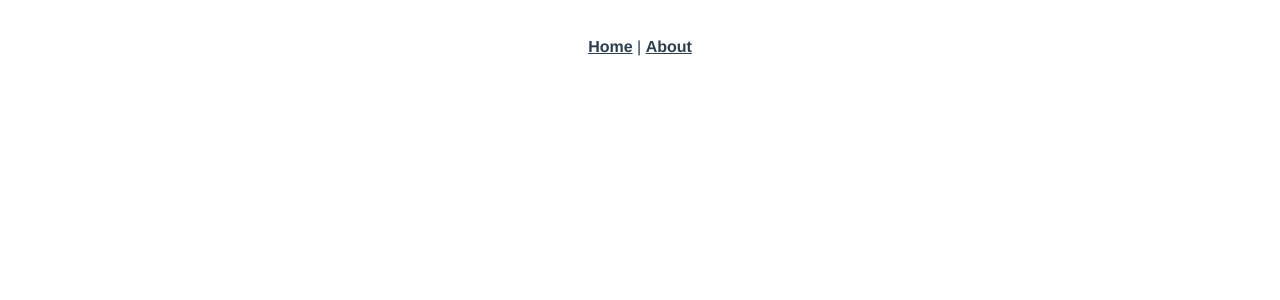
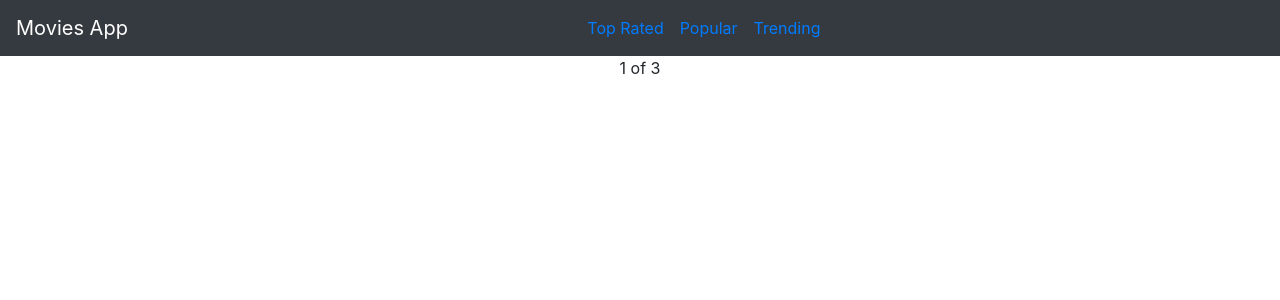
Before and after one commit to JulianMahecha/MoviesApp-VueJS, a Vue app: page /#/top-rated in a window 1280 px wide. Shown: the top 300 px of the page. Built offline with nearby package versions, Linux system fonts and the light colour scheme; no server answers.

Commit message:
Creando Vistas

```diff
--- a/package.json
+++ b/package.json
@@ -9,8 +9,12 @@
     "test:unit": "vue-cli-service test:unit"
   },
   "dependencies": {
+    "axios": "^0.19.0",
+    "bootstrap": "^4.3.1",
+    "bootstrap-vue": "^2.0.0",
     "core-js": "^2.6.5",
     "vue": "^2.6.10",
+    "vue-axios": "^2.1.4",
     "vue-router": "^3.0.3"
   },
   "devDependencies": {
--- a/src/App.vue
+++ b/src/App.vue
@@ -1,31 +1,22 @@
 <template>
   <div id="app">
-    <div id="nav">
-      <router-link to="/">Home</router-link> |
-      <router-link to="/about">About</router-link>
-    </div>
-    <router-view/>
+    <b-navbar toggleable="lg" type="dark" variant="dark">
+      <b-navbar-brand>Movies App</b-navbar-brand>
+      <b-navbar-nav class="mx-auto">
+        <b-nav-item>
+          <router-link to="/">Top Rated</router-link>
+        </b-nav-item>
+        <b-nav-item>
+          <router-link to="top-rated">Popular</router-link>
+        </b-nav-item>
+        <b-nav-item>
+          <router-link to="top-rated">Trending</router-link>
+        </b-nav-item>
+      </b-navbar-nav>
+    </b-navbar>
+    <router-view />
   </div>
 </template>
 
 <style>
-#app {
-  font-family: 'Avenir', Helvetica, Arial, sans-serif;
-  -webkit-font-smoothing: antialiased;
-  -moz-osx-font-smoothing: grayscale;
-  text-align: center;
-  color: #2c3e50;
-}
-#nav {
-  padding: 30px;
-}
-
-#nav a {
-  font-weight: bold;
-  color: #2c3e50;
-}
-
-#nav a.router-link-exact-active {
-  color: #42b983;
-}
 </style>
--- a/src/main.js
+++ b/src/main.js
@@ -1,7 +1,12 @@
 import Vue from 'vue'
 import App from './App.vue'
 import router from './router'
+import BootstrapVue from 'bootstrap-vue'
+Vue.use(BootstrapVue)
 
+
+import 'bootstrap/dist/css/bootstrap.css'
+import 'bootstrap-vue/dist/bootstrap-vue.css'
 Vue.config.productionTip = false
 
 new Vue({
--- a/src/router.js
+++ b/src/router.js
@@ -1,6 +1,7 @@
 import Vue from 'vue'
 import Router from 'vue-router'
 import Home from './views/Home.vue'
+import TopRated from './views/TopRated.vue'
 
 Vue.use(Router)
 
@@ -18,6 +19,11 @@ export default new Router({
       // this generates a separate chunk (about.[hash].js) for this route
       // which is lazy-loaded when the route is visited.
       component: () => import(/* webpackChunkName: "about" */ './views/About.vue')
+    },
+    {
+      path: '/top-rated',
+      name: 'top',
+      component: TopRated
     }
   ]
 })
--- /dev/null
+++ b/src/views/TopRated.vue
@@ -0,0 +1,30 @@
+<template>
+  <div class="top-rated">
+    <b-container>
+      <b-row class="text-center">
+        <b-col>1 of 3</b-col>
+      </b-row>
+    </b-container>
+  </div>
+</template>
+
+<script>
+// @ is an alias to /src
+import axios from "axios";
+
+export default {
+  name: "top-rated",
+  created: function() {
+    let result = axios
+      .get(
+        "https://api.themoviedb.org/3/movie/top_rated?api_key=fccff7a20e96ef4b4191beea4a87a3e2&language=en-US&page=1"
+      )
+      .then(res => {
+        console.log(res.data);
+      })
+      .catch(err => {
+        console.log(err);
+      });
+  }
+};
+</script>
```
Also changed, not shown: 1 other file (tests, documents, lock files or other folders).
